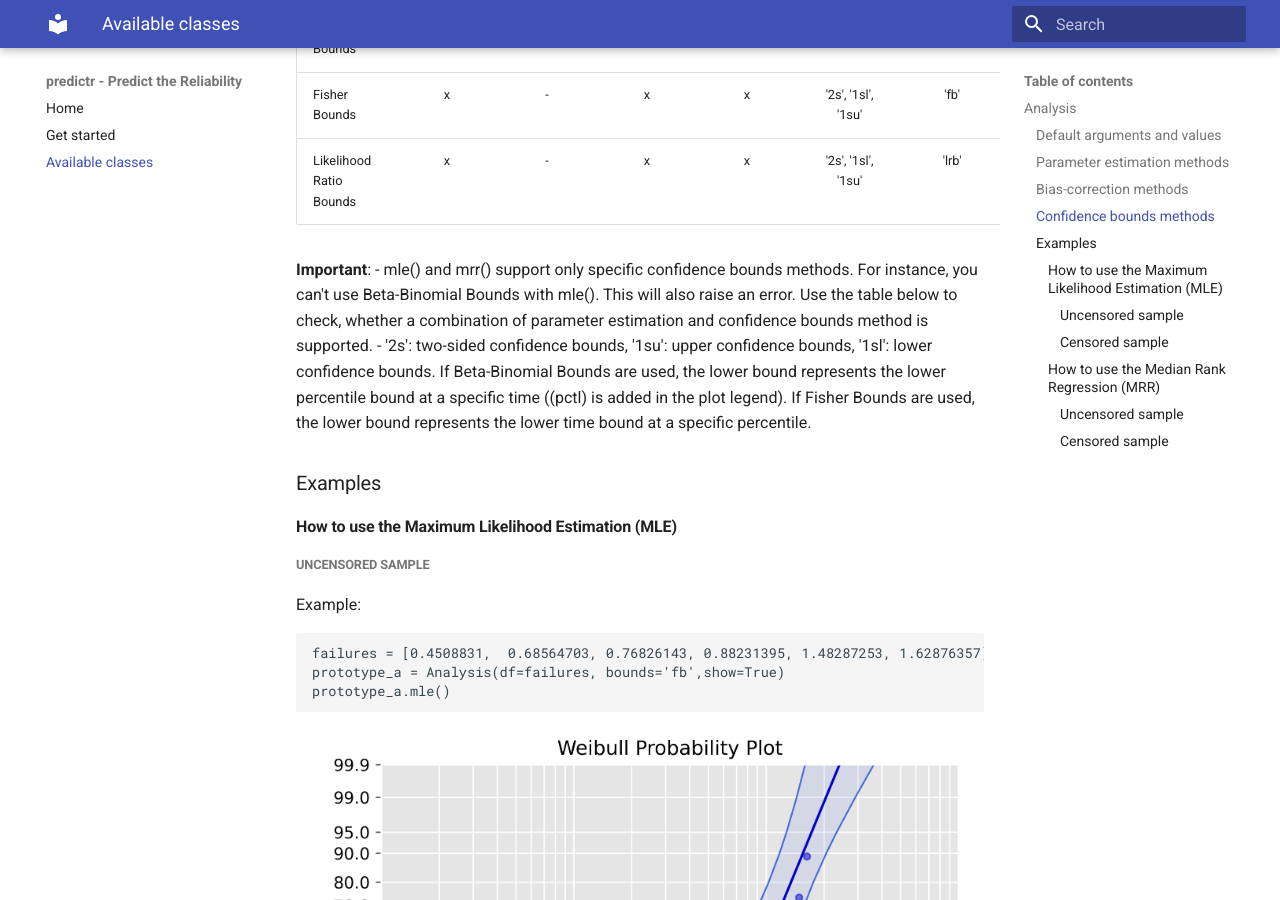
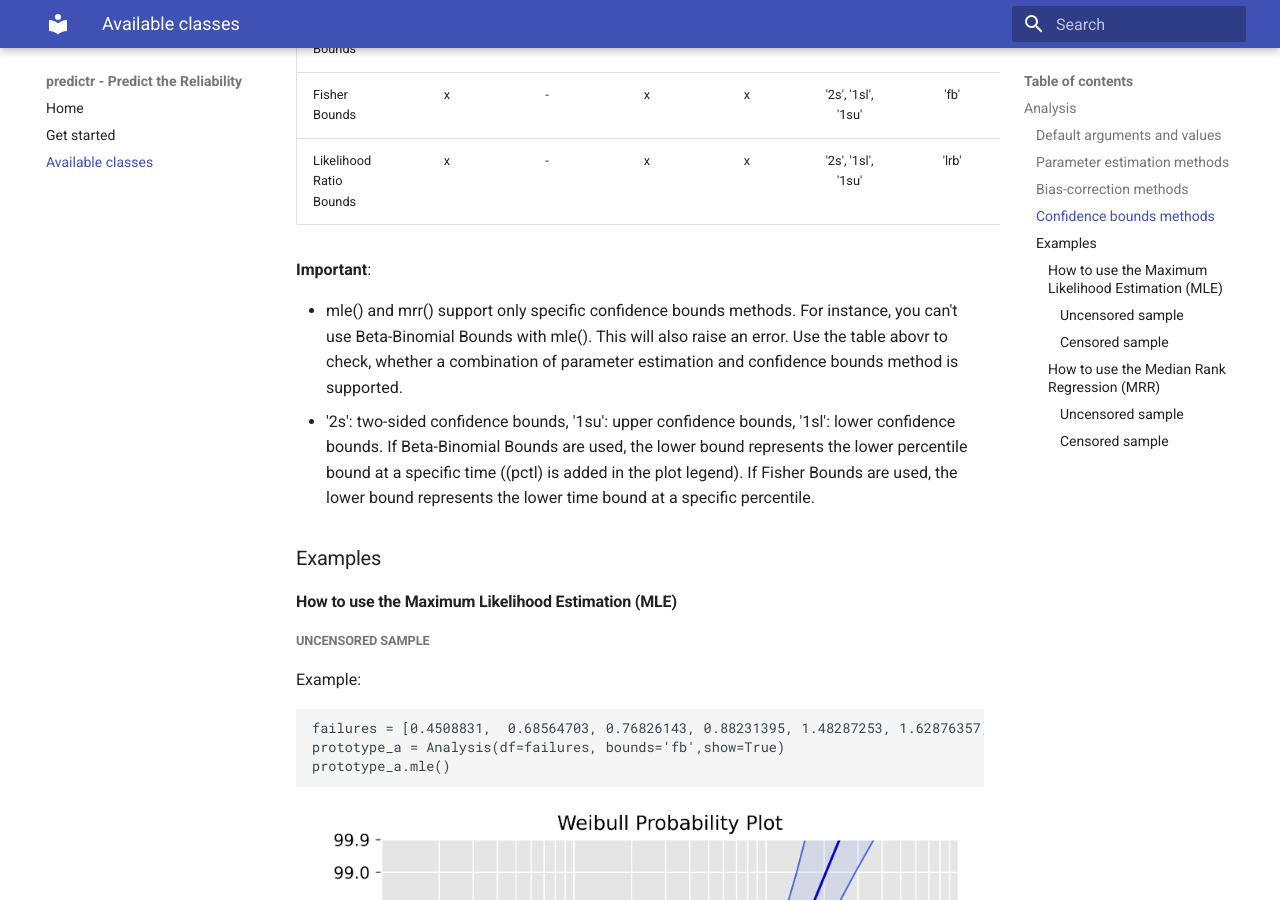
Before and after one commit to tvtoglu/predictr, an MkDocs documentation site: the page built from docs/classes.md, in a window 1280 px wide and 900 px high, scrolled down 2776 px. Built offline with MkDocs 1.6.1 and Material for MkDocs 9.7.7, drawn with Linux system fonts in a browser that asks for light colours.

Commit message:
Update classes.md

```diff
--- a/docs/classes.md
+++ b/docs/classes.md
@@ -62,7 +62,8 @@ Analysis supports nearly all state of the art confidence bounds methods.
 | Likelihood Ratio Bounds         |   x   |   -   |        x        |       x       | '2s', '1sl', '1su' |      'lrb'     |
 
 **Important**:
-- mle() and mrr() support only specific confidence bounds methods. For instance, you can't use Beta-Binomial Bounds with mle(). This will also raise an error. Use the table below to check, whether a combination of parameter estimation and confidence bounds method is supported.
+
+- mle() and mrr() support only specific confidence bounds methods. For instance, you can't use Beta-Binomial Bounds with mle(). This will also raise an error. Use the table abovr to check, whether a combination of parameter estimation and confidence bounds method is supported.
 - '2s': two-sided confidence bounds, '1su': upper confidence bounds, '1sl': lower confidence bounds. If Beta-Binomial Bounds are used, the lower bound represents the lower percentile bound at a specific time ((pctl) is added in the plot legend). If Fisher Bounds are used, the lower bound represents the lower time bound at a specific percentile.
 
 ### Examples
```
